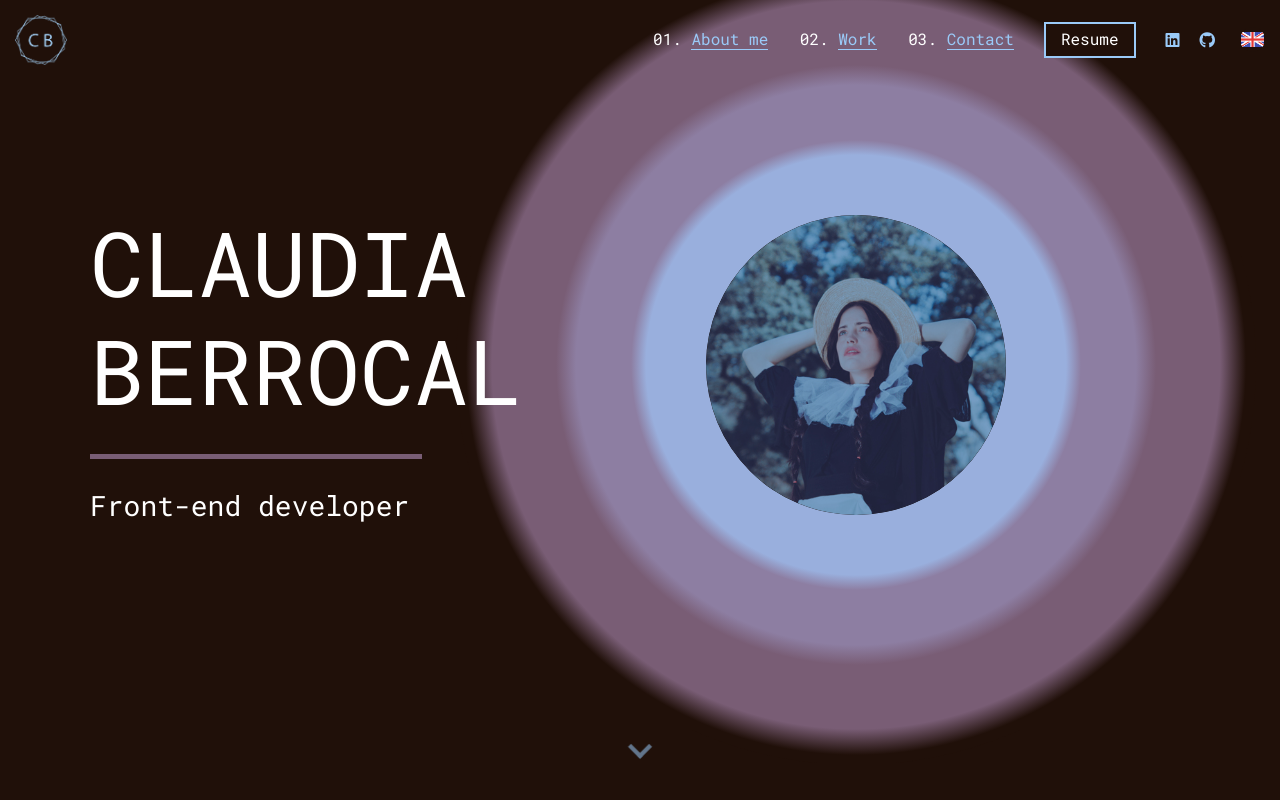
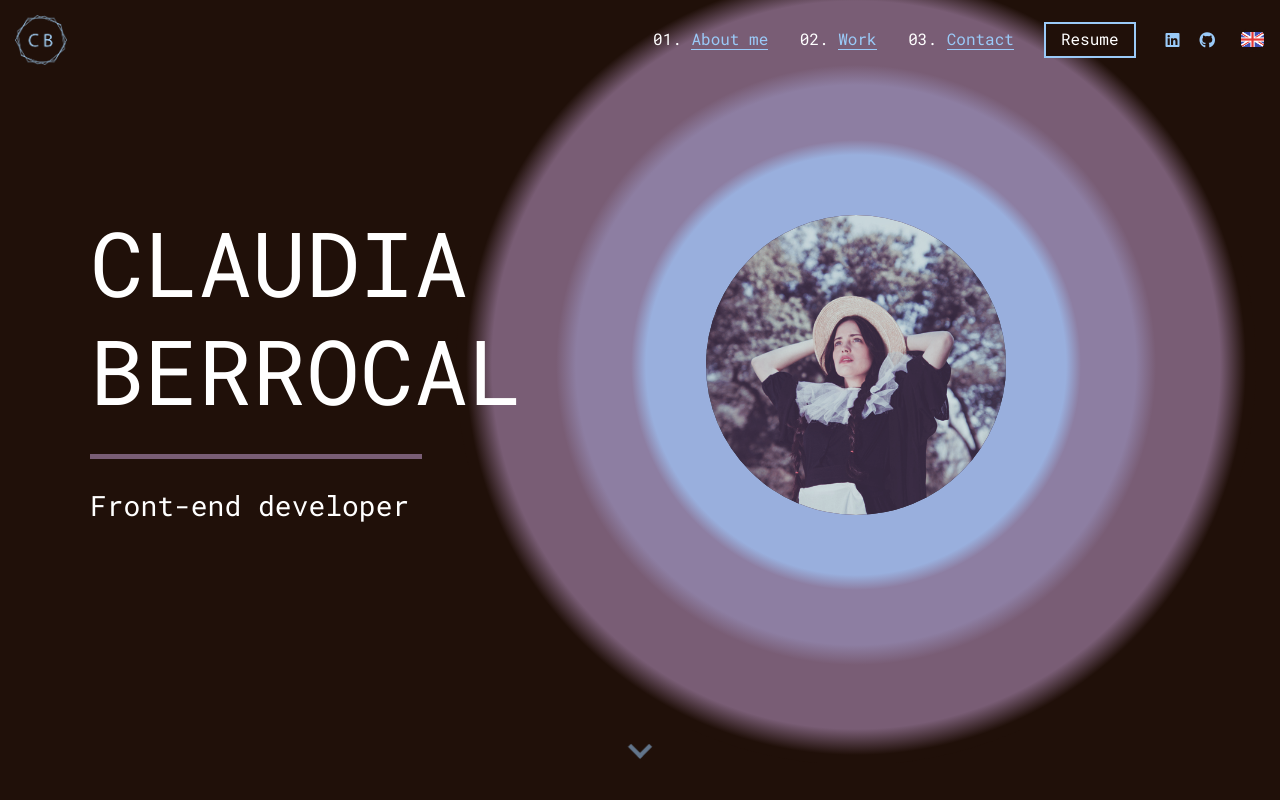
Before and after one commit to claudiabg-c/my-dev-portfolio, an Angular app: page /#/en/home in a window 1280 px wide. Shown: the top 800 px of the page. Built offline with nearby package versions, Linux system fonts and the light colour scheme.

Commit message:
Update header image and its css

```diff
--- a/src/app/components/header/header.component.html
+++ b/src/app/components/header/header.component.html
@@ -7,7 +7,9 @@
         <div class="first-layer">
             <div class="second-layer">
                 <div class="third-layer">
-                    <img class="header-picture" src="../../../assets/ui/images/header_picture.svg" alt="{{dataLang.header_picture}}">
+                    <div class="fourth-layer">
+                        <img class="header-picture" src="../../../assets/ui/images/header_picture.svg" alt="{{dataLang.header_picture}}">
+                    </div>
                 </div>
             </div>
         </div>
--- a/src/app/components/header/header.component.scss
+++ b/src/app/components/header/header.component.scss
@@ -55,12 +55,18 @@
                     height: 450px;
                     width: 450px;
                     background: radial-gradient(circle 300px, $color_7 70%, $color_5 75%);
-                    .header-picture {
+                    .fourth-layer {
                         height: 300px;
                         width: 300px;
-                        border-radius: 50%;
-                        mix-blend-mode: multiply;
-                        filter: grayscale(10%);
+                        background-color: $color_4;
+                        .header-picture {
+                            height: 300px;
+                            width: 300px;
+                            border-radius: 50%;
+                            mix-blend-mode: hard-light;
+                            filter: grayscale(30%);
+                            object-fit: cover;
+                        }
                     }
                 }
             }
--- a/src/app/components/navbar/navbar.component.scss
+++ b/src/app/components/navbar/navbar.component.scss
@@ -49,6 +49,7 @@
                     border-bottom: 1px solid $color_2;
                     position: relative;
                     background-color: transparent;
+                    cursor: pointer;
                     &::before {
                         content: '';
                         transform-origin: 100% 50%;
```
Also changed, not shown: src/assets/ui/images/header_picture.svg.
